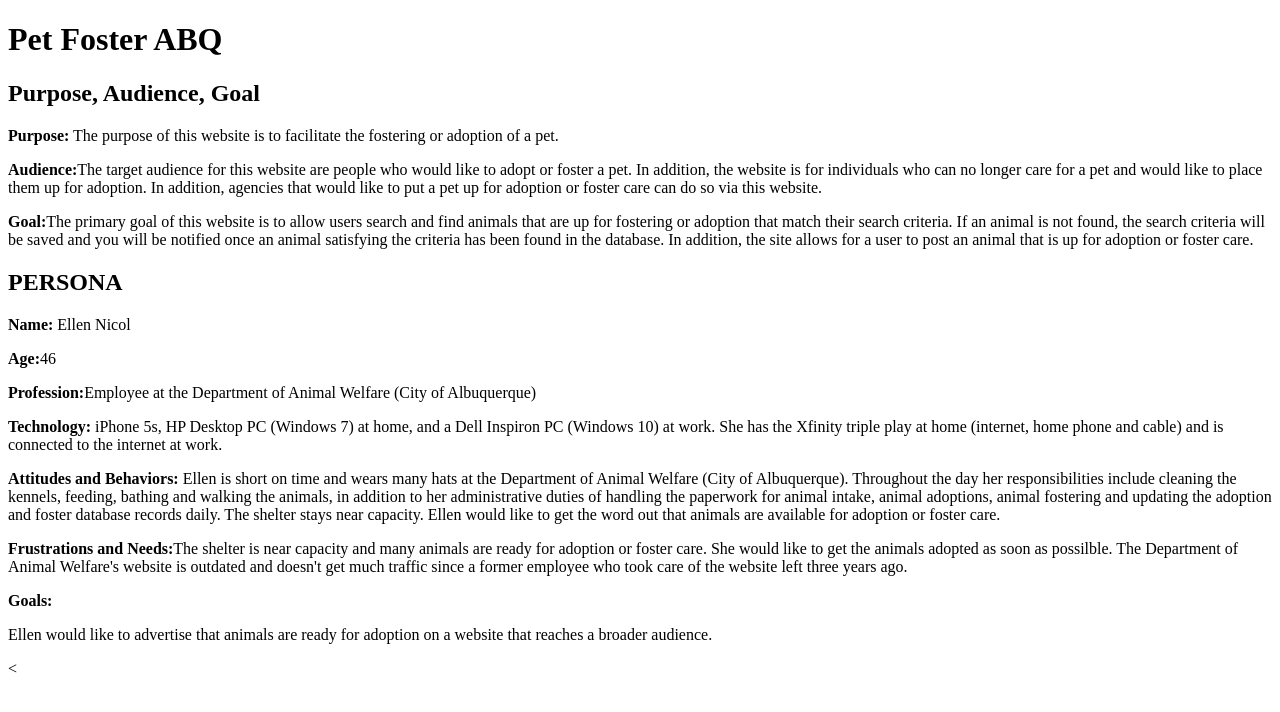
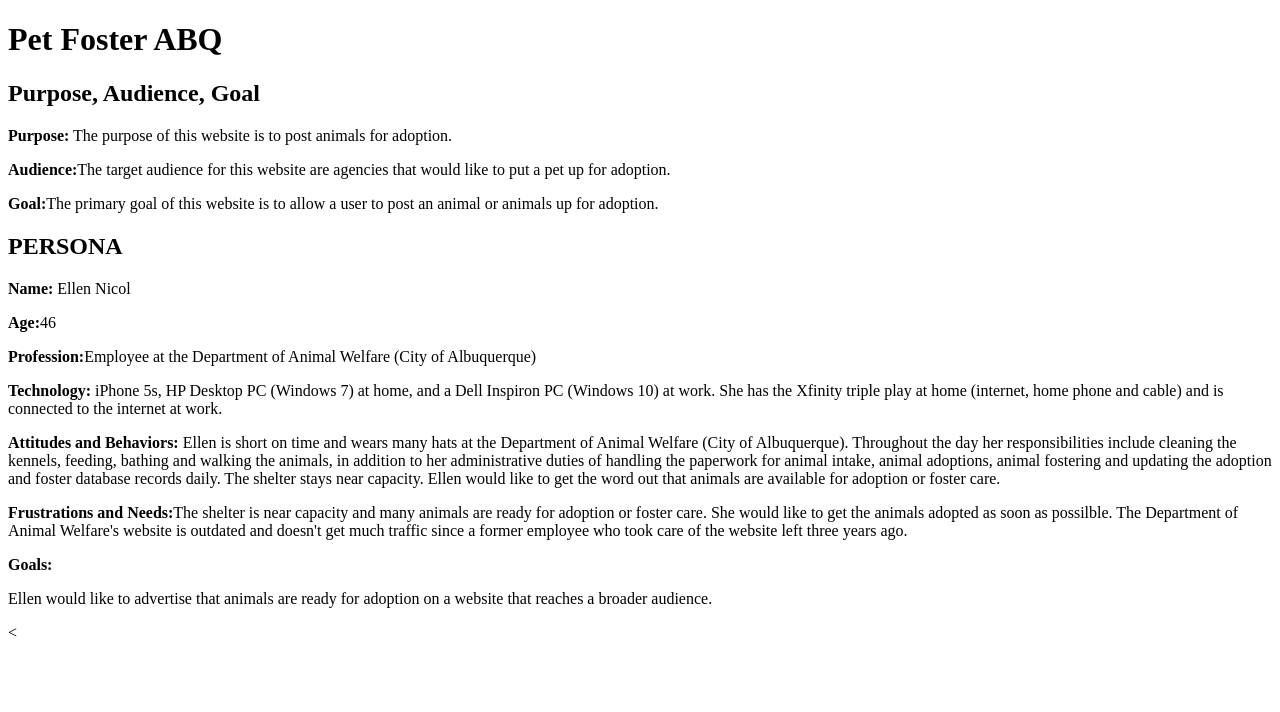
Before and after one commit to whoisharrison/petfoster, a PHP site: page /persona-c.php in a window 1280 px wide. Shown: the top 712 px of the page. Run offline with PHP 8.4, Linux system fonts and the light colour scheme.

Commit message:
updated verbage on persona C

```diff
--- a/epic/persona-c.php
+++ b/epic/persona-c.php
@@ -11,9 +11,9 @@
 		<h1>Pet Foster ABQ</h1>
 		<h2>Purpose, Audience, Goal</h2>
 
-		<p></p><strong>Purpose:</strong> The purpose of this website is to facilitate the fostering or adoption of a pet.</p>
-		<p><strong>Audience:</strong>The target audience for this website are people who would like to adopt or foster a pet. In addition, the website is for individuals who can no longer care for a pet and would like to place them up for adoption. In addition, agencies that would like to put a pet up for adoption or foster care can do so via this website. </p>
-		<p><strong>Goal:</strong>The primary goal of this website is to allow users search and find animals that are up for fostering or adoption that match their search criteria. If an animal is not found, the search criteria will be saved and you will be notified once an animal satisfying the criteria has been found in the database. In addition, the site allows for a user to post an animal that is up for adoption or foster care.</p>
+		<p></p><strong>Purpose:</strong> The purpose of this website is to post animals for adoption.</p>
+		<p><strong>Audience:</strong>The target audience for this website are agencies that would like to put a pet up for adoption.  </p>
+		<p><strong>Goal:</strong>The primary goal of this website is to allow a user to post an animal or animals up for adoption.</p>
 
 		<h2>PERSONA</h2>
 		<p><strong>Name:</strong> Ellen Nicol</p>
```
